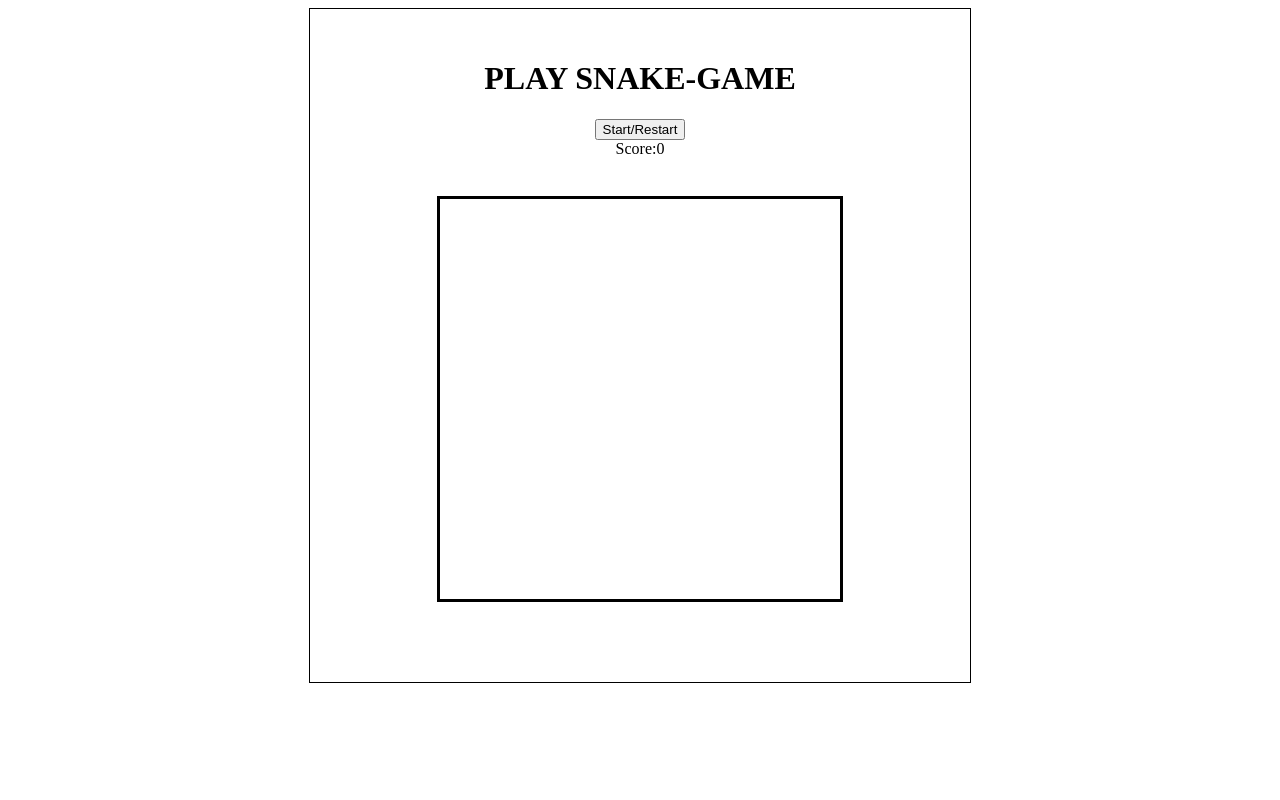
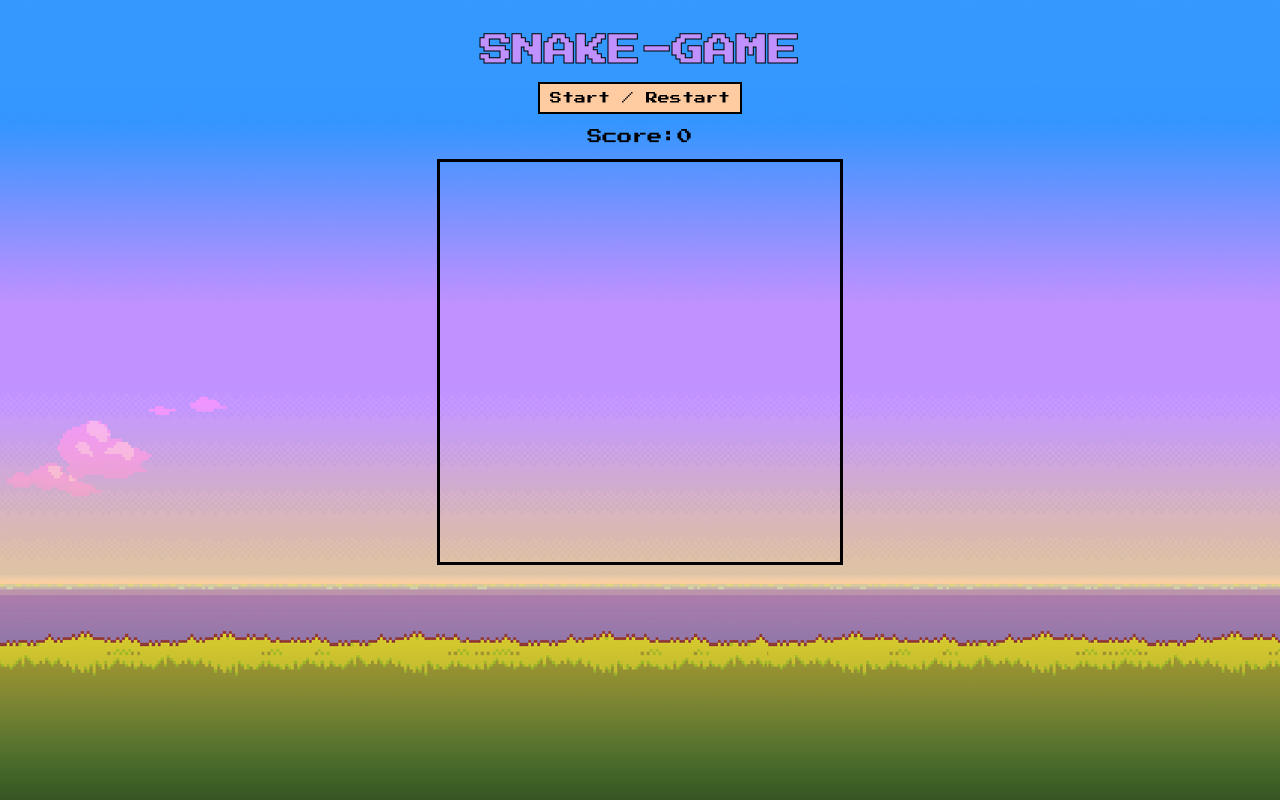
Before and after one commit to noam-ackerman/Snake-Game, a plain HTML site: page index.html in a window 1280 px wide. Drawn offline with Linux system fonts and the light colour scheme.

Commit message:
adding styling and changing speed of the snake

```diff
--- a/app.js
+++ b/app.js
@@ -16,7 +16,7 @@ document.addEventListener("DOMContentLoaded", () => {
   let currentSnake = [2, 1, 0];
   let direction = 1;
   let score = 0;
-  let speed = 0.9;
+  let speed = 0.97;
   let intervalTime = 0;
   let interval = 0;
 
@@ -30,7 +30,7 @@ document.addEventListener("DOMContentLoaded", () => {
     direction = 1;
     scoreDisplay.innerHTML = score;
     gameOverNotice.innerHTML = "";
-    intervalTime = 1000;
+    intervalTime = 550;
     currentSnake = [2, 1, 0];
     currentIndex = 0;
     currentSnake.forEach((index) => squares[index].classList.add(`snake`));
--- a/index.html
+++ b/index.html
@@ -5,18 +5,22 @@
     <meta http-equiv="X-UA-Compatible" content="IE=edge" />
     <meta name="viewport" content="width=device-width, initial-scale=1.0" />
     <title>🐍</title>
+    <link rel="preconnect" href="https://fonts.googleapis.com" />
+    <link rel="preconnect" href="https://fonts.gstatic.com" crossorigin />
+    <link
+      href="https://fonts.googleapis.com/css2?family=Press+Start+2P&display=swap"
+      rel="stylesheet"
+    />
     <link rel="stylesheet" href="style.css" />
   </head>
   <body>
     <div class="container">
       <header>
-        <h1>PLAY SNAKE-GAME</h1>
+        <h1>SNAKE-GAME</h1>
       </header>
-      <button class="start">Start/Restart</button>
+      <button class="start">Start / Restart</button>
       <div class="score">Score:<span>0</span></div>
       <h2></h2>
-      <br />
-
       <div class="grid">
         <div></div>
         <div></div>
--- a/style.css
+++ b/style.css
@@ -1,10 +1,12 @@
+body {
+  font-family: "Press Start 2P", cursive;
+  background: url(img/8-bitBackground.png) no-repeat center fixed;
+  background-size: cover;
+}
+
 .container {
-  border: 1px solid black;
   text-align: center;
-  max-width: 600px;
-  padding: 30px;
-  padding-bottom: 80px;
-  margin: 5px auto;
+  margin-top: 35px;
 }
 
 .grid {
@@ -22,10 +24,43 @@
   height: 20px;
 }
 
+h1 {
+  margin-bottom: 15px;
+  color: #c092ff;
+  -webkit-text-stroke-width: 1px;
+  -webkit-text-stroke-color: black;
+}
+h2 {
+  margin-bottom: 15px;
+  margin-top: 15px;
+}
+
+.score {
+  font-size: 15px;
+}
+
 .snake {
-  background-color: blue;
+  background-image: url(img/snake.png);
+  background-size: cover;
 }
 
 .apple {
-  background-color: purple;
+  background-image: url(img/heart-8-bit.png);
+  background-size: cover;
 }
+
+.start {
+  font-size: 12px;
+  padding: 8px 10px;
+  font-family: "Press Start 2P", cursive;
+  margin-top: 0;
+  margin-bottom: 15px;
+  border: 2px solid black;
+  color: black;
+  background-color: #fecca0;
+  transition: all 100ms ease-in-out;
+}
+
+.start:hover {
+  background-color: #ffdbbc;
+}
```
Also changed, not shown: img/8-bitBackground.png (added), img/heart-8-bit.png (added), img/heart.png (added), img/snake.png (added).
